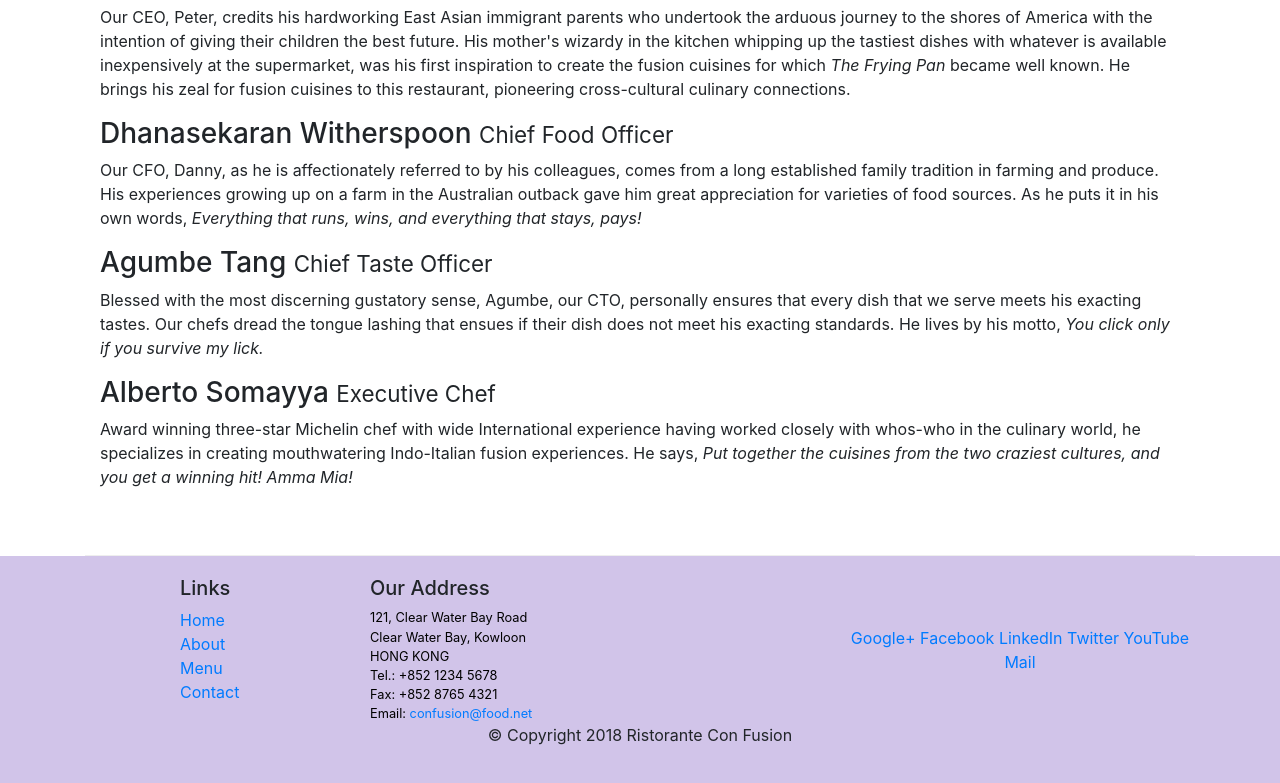
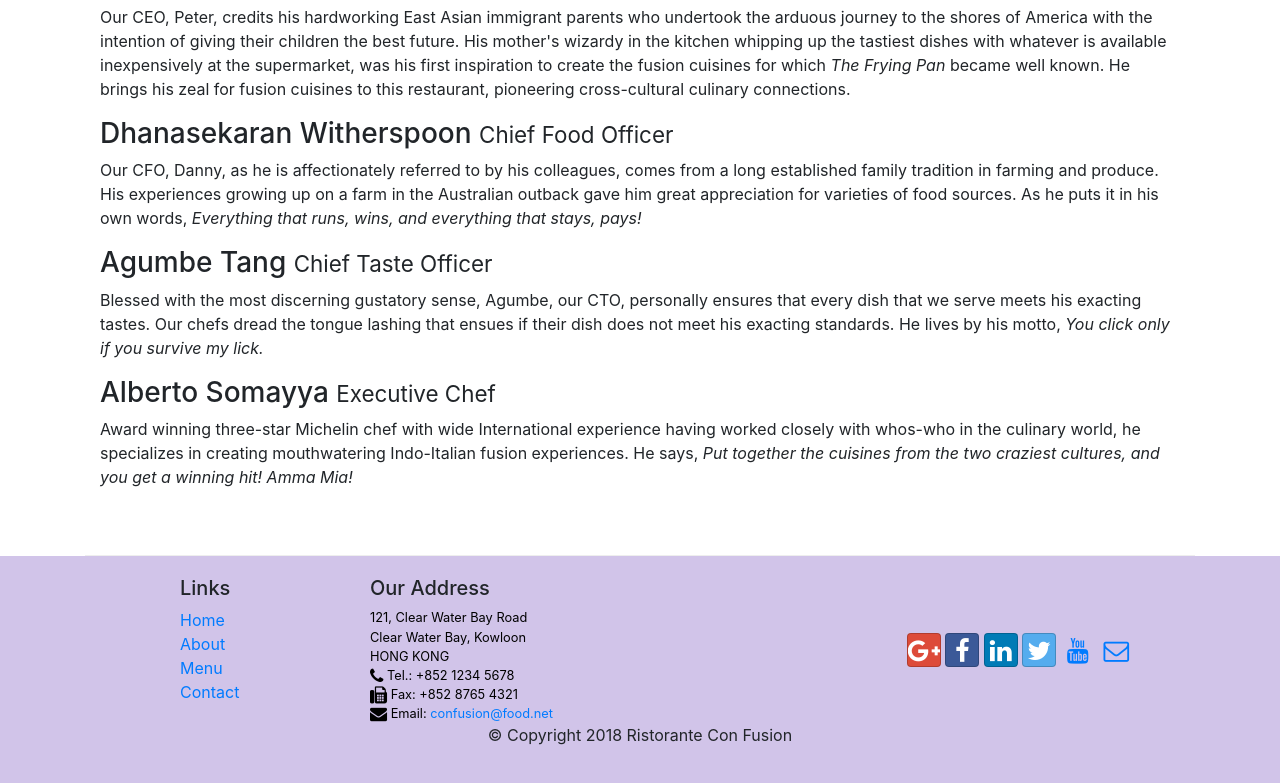
Before and after one commit to mostafaelmasry163/coursera-project, a website: page aboutus.html in a window 1280 px wide. Shown: the part 998-1781 px from the top of the page. Drawn offline with nearby package versions, Linux system fonts and the light colour scheme.

Commit message:
icon fonts

```diff
--- a/aboutus.html
+++ b/aboutus.html
@@ -13,6 +13,14 @@
     <link
       rel="stylesheet"
       href="node_modules/bootstrap/dist/css/bootstrap.min.css"
+    />
+    <link
+      rel="stylesheet"
+      href="node_modules/font-awesome/css/font-awesome.min.css"
+    />
+    <link
+      rel="stylesheet"
+      href="node_modules/bootstrap-social/bootstrap-social.css"
     />
     <link rel="stylesheet" href="css/style.css" />
     <title>Ristorante Con Fusion: About Us</title>
@@ -35,13 +43,25 @@
         <div id="Navbar" class="collapse navbar-collapse">
           <ul class="navbar-nav mr-auto">
             <li class="nav-item">
-              <a href="index.html" class="nav-link">Home</a>
+              <a href="index.html" class="nav-link"
+                ><span class="fa fa-home fa-lg"></span> Home</a
+              >
             </li>
             <li class="nav-item">
-              <a href="aboutus.html" class="nav-link active">About</a>
+              <a href="aboutus.html" class="nav-link active"
+                ><span class="fa fa-info fa-lg"></span> About</a
+              >
             </li>
-            <li class="nav-item"><a href="#" class="nav-link">Menu</a></li>
-            <li class="nav-item"><a href="#" class="nav-link">Contact</a></li>
+            <li class="nav-item">
+              <a href="#" class="nav-link"
+                ><span class="fa fa-list fa-lg"></span> Menu</a
+              >
+            </li>
+            <li class="nav-item">
+              <a href="#" class="nav-link"
+                ><span class="fa fa-address-card fa-lg"></span> Contact</a
+              >
+            </li>
           </ul>
         </div>
       </div>
@@ -64,7 +84,7 @@
     </header>
 
     <div class="container">
-      <div class="row align-items-center">
+      <div class="row">
         <ol class="col-12 breadcrumb">
           <li class="bredcrumb-item"><a href="index.html">Home </a></li>
           <li class="breadcrumb-item active">/ About Us</li>
@@ -163,19 +183,42 @@
               121, Clear Water Bay Road<br />
               Clear Water Bay, Kowloon<br />
               HONG KONG<br />
-              Tel.: +852 1234 5678<br />
-              Fax: +852 8765 4321<br />
-              Email: <a href="mailto:confusion@food.net">confusion@food.net</a>
+              <i class="fa fa-phone fa-lg"></i> Tel.: +852 1234 5678<br />
+              <i class="fa fa-fax fa-lg"></i> Fax: +852 8765 4321<br />
+              <i class="fa fa-envelope fa-lg"></i> Email:
+              <a href="mailto:confusion@food.net">confusion@food.net</a>
             </address>
           </div>
           <div class="col-12 col-sm-4 align-self-center">
             <div class="text-center">
-              <a href="http://google.com/+">Google+</a>
-              <a href="http://www.facebook.com/profile.php?id=">Facebook</a>
-              <a href="http://www.linkedin.com/in/">LinkedIn</a>
-              <a href="http://twitter.com/">Twitter</a>
-              <a href="http://youtube.com/">YouTube</a>
-              <a href="mailto:">Mail</a>
+              <a
+                class="btn btn-social-icon btn-google"
+                href="http://google.com/+"
+                ><i class="fa fa-google-plus fa-lg"></i
+              ></a>
+              <a
+                class="btn btn-social-icon btn-facebook"
+                href="http://www.facebook.com/profile.php?id="
+                ><i class="fa fa-lg fa-facebook"></i
+              ></a>
+              <a
+                class="btn btn-social-icon btn-linkedin"
+                href="http://www.linkedin.com/in/"
+                ><i class="fa fa-lg fa-linkedin"></i
+              ></a>
+              <a
+                class="btn btn-social-icon btn-twitter"
+                href="http://twitter.com/"
+                ><i class="fa fa-lg fa-twitter"></i
+              ></a>
+              <a
+                class="btn btn-social-icon btn-youtube"
+                href="http://youtube.com/"
+                ><i class="fa fa-lg fa-youtube"></i
+              ></a>
+              <a class="btn btn-social-icon" href="mailto:"
+                ><i class="fa fa-lg fa-envelope-o"></i
+              ></a>
             </div>
           </div>
         </div>
--- a/package.json
+++ b/package.json
@@ -15,6 +15,8 @@
   },
   "dependencies": {
     "bootstrap": "^4.0.0",
+    "bootstrap-social": "^5.1.1",
+    "font-awesome": "^4.7.0",
     "jquery": "^3.3.1",
     "popper.js": "^1.12.9"
   }
```
Also changed, not shown: index.html (+56 -13 lines), 1 other file.
